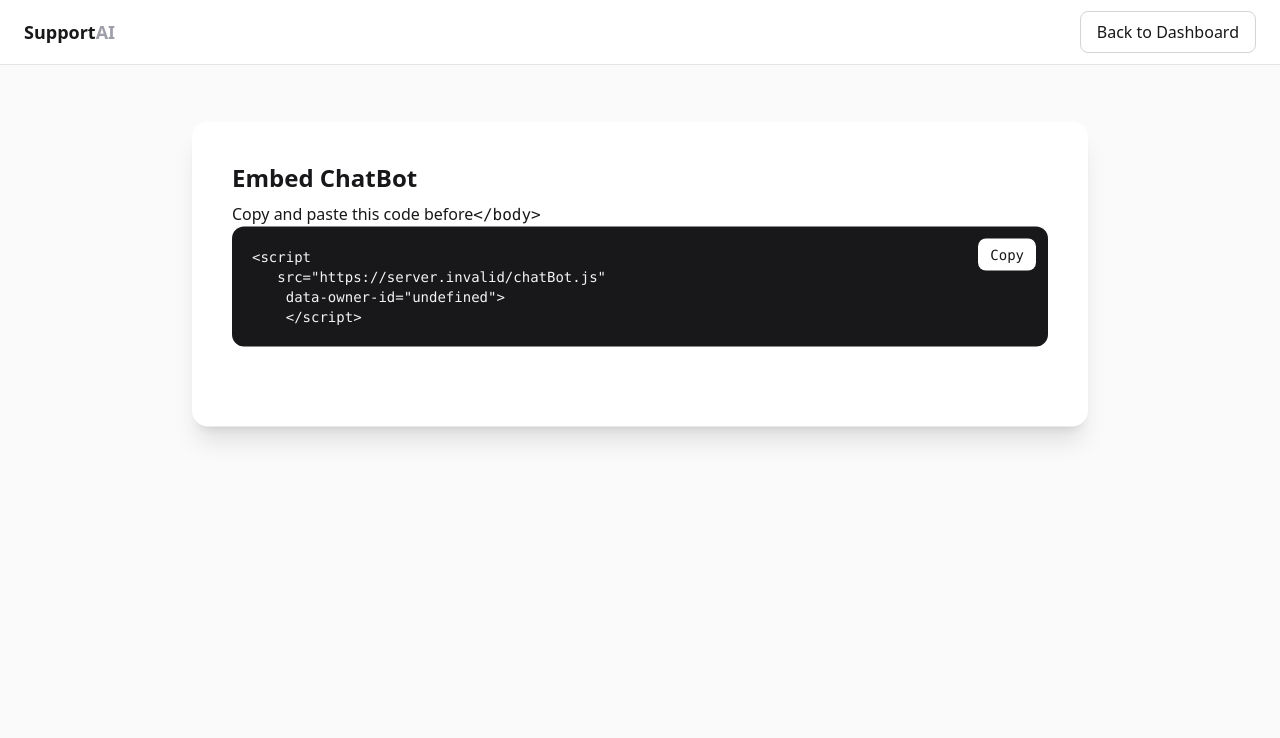
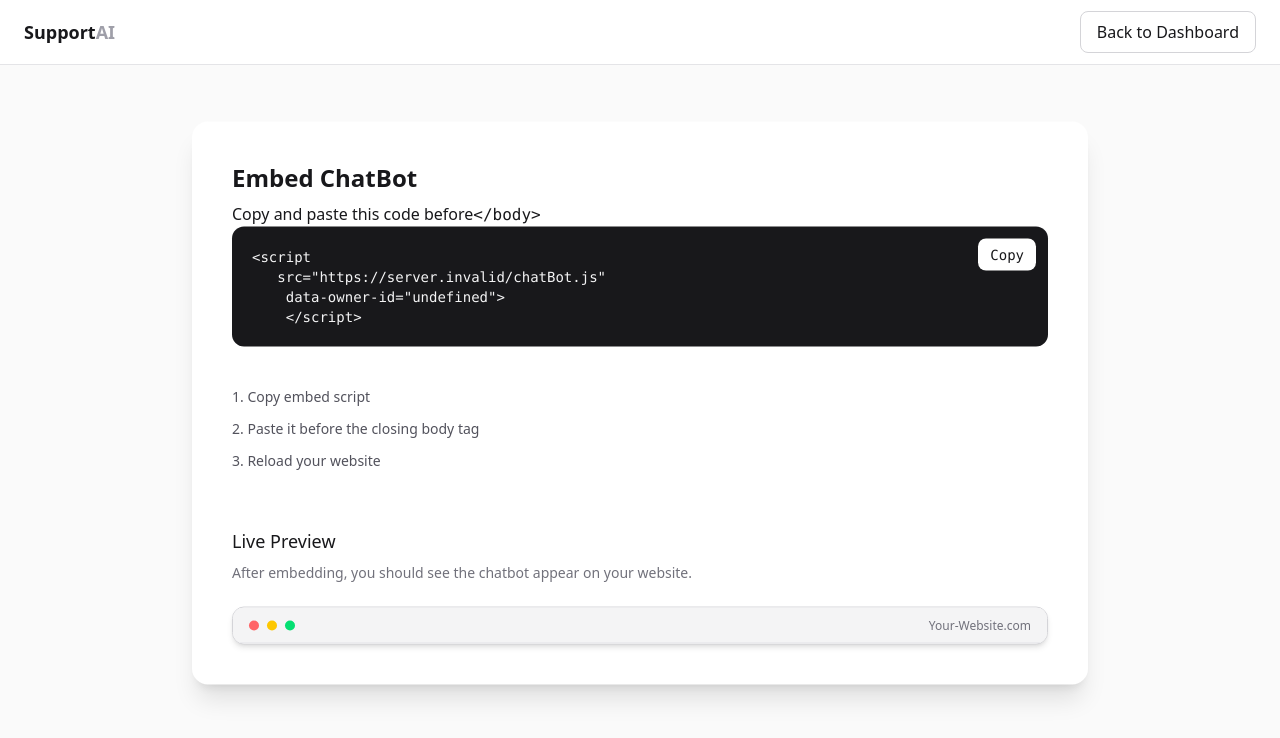
Before and after one commit to Kundank8789/AI-Customer-Support, a Next.js app: page /embed in a window 1280 px wide. Shown: the top 738 px of the page. Built offline with nearby package versions, Linux system fonts and the light colour scheme; no server answers; what @scalekit-sdk/node would draw is missing.

Commit message:
fix some error for deployment

```diff
--- a/src/components/EmbedClient.tsx
+++ b/src/components/EmbedClient.tsx
@@ -40,6 +40,26 @@ function EmbedClient({ ownerId }: { ownerId: string }) {
               {copied ? "Copied ✓" : "Copy"}
             </button>
           </div>
+
+          <ol className='space-y-3 text-sm text-zinc-600 list-decimal list-inside'>
+            <li>Copy embed script</li>
+            <li>Paste it before the closing body tag</li>
+            <li>Reload your website</li>
+          </ol>
+
+          <div className='mt-14'>
+            <h1 className='text-lg font-medium mb-2'>Live Preview</h1>
+            <p className='text-sm text-zinc-500 mb-6'>After embedding, you should see the chatbot appear on your website.</p>
+          </div>
+
+          <div className='rounded-xl border border-zinc-300 bg-white shadow-md overflow-hidden'>
+            <div className='flex items-center gap-2 px-4 h-9 bg-zinc-100 border-b border-zinc-200'>
+              <span className='w-2.5 h-2.5 rounded-full bg-red-400' />
+              <span className='w-2.5 h-2.5 rounded-full bg-yellow-400' />
+              <span className='w-2.5 h-2.5 rounded-full bg-green-400' />
+              <span className='ml-auto text-xs text-zinc-500'>Your-Website.com</span>
+            </div>
+          </div>
         </motion.div>
       </div>
 
```
